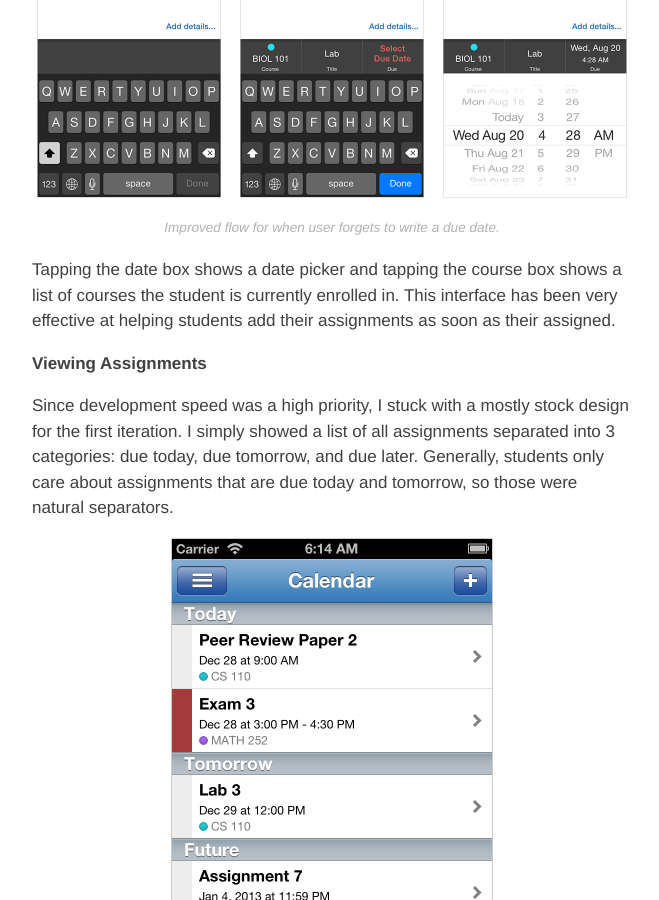
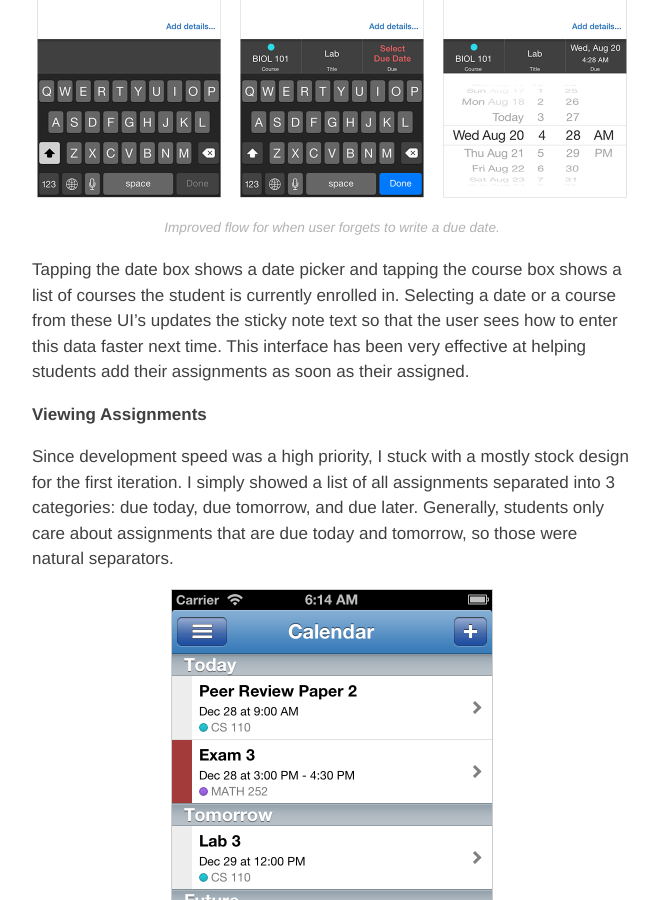
Before and after one commit to neilgupta/neilgupta.github.com, a Jekyll site: the page built from work/tabule.md, in a window 1280 px wide and 900 px high, scrolled down 7729 px. Shown: the whole window, without its empty margins (308-967 px from the left). Built offline with Jekyll 4.4.1, drawn with Linux system fonts in a browser that asks for light colours.

Commit message:
Wordsmithing

```diff
--- a/work/tabule.md
+++ b/work/tabule.md
@@ -113,7 +113,7 @@ More students were now able to figure out what to do with the sticky note, but i
 
 <p class="caption">Improved flow for when user forgets to write a due date.</p>
 
-Tapping the date box shows a date picker and tapping the course box shows a list of courses the student is currently enrolled in. This interface has been very effective at helping students add their assignments as soon as their assigned.
+Tapping the date box shows a date picker and tapping the course box shows a list of courses the student is currently enrolled in. Selecting a date or a course from these UI's updates the sticky note text so that the user sees how to enter this data faster next time. This interface has been very effective at helping students add their assignments as soon as their assigned.
 
 ### Viewing Assignments
 
```
